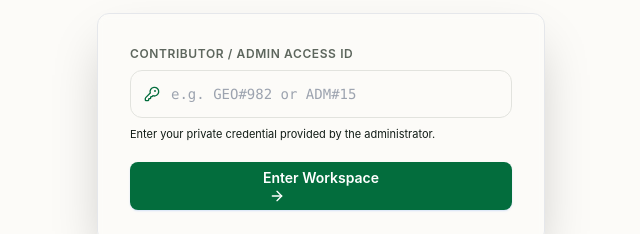
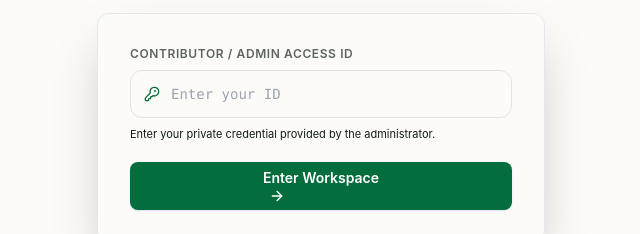
Before and after one commit to newt-ops/Acedex, a Next.js app in the folder apps/web/: page / in a window 1280 px wide. Shown: the part 274-508 px from the top of the page, without its empty margins (319-959 px from the left). Built offline with nearby package versions, Linux system fonts and the light colour scheme; no server answers.

Commit message:
fix(web): update access ID input placeholder to 'Enter your ID'

```diff
--- a/apps/web/src/app/page.tsx
+++ b/apps/web/src/app/page.tsx
@@ -108,7 +108,7 @@ export default function LoginPage() {
                       setAccessId(e.target.value.toUpperCase());
                       setError(null);
                     }}
-                    placeholder="e.g. GEO#982 or ADM#15"
+                    placeholder="Enter your ID"
                     autoCapitalize="characters"
                     autoCorrect="off"
                     spellCheck="false"
```
